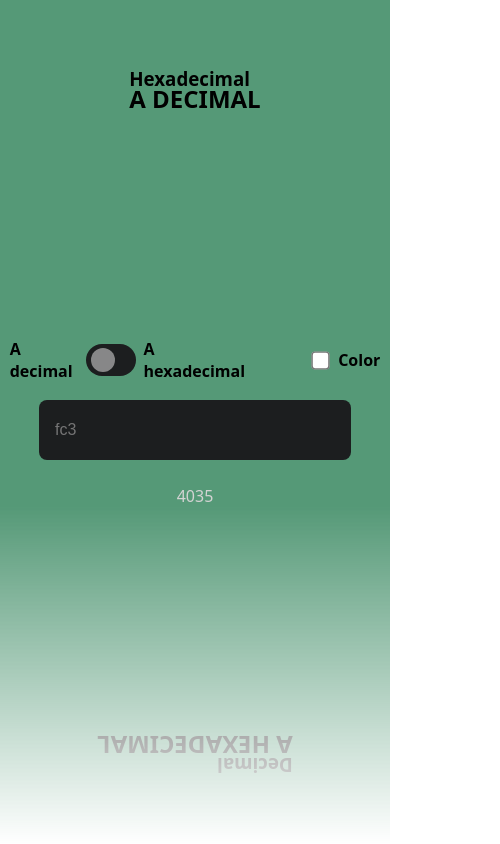
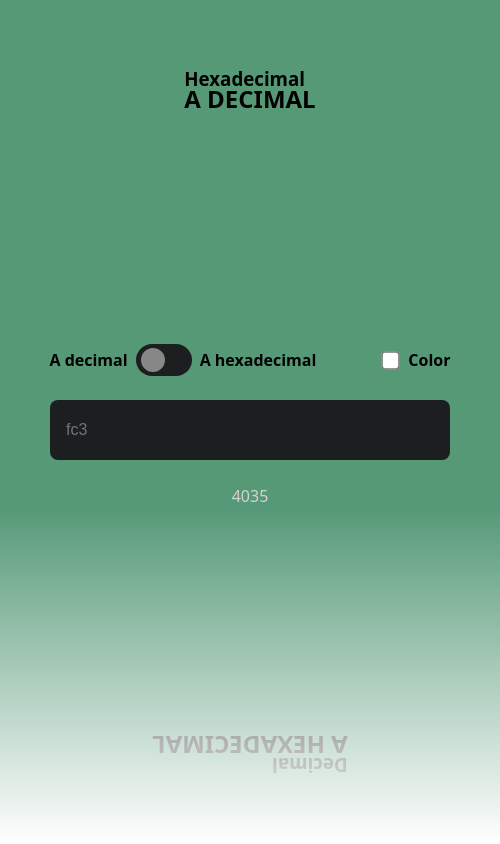
Before and after one commit to Ubiufboeuf/conversor-hexadecimal-decimal, a website built with Vite: page index.html in a window 390 px wide. Shown: the whole page, 500 px wide, since content can reach past the window. Built offline with nearby package versions, Linux system fonts and the light colour scheme.

Commit message:
Mejora en experiencia responsive

```diff
--- a/index.css
+++ b/index.css
@@ -5,13 +5,24 @@
 
 *, *::before, *::after { box-sizing: border-box; }
 
+html {
+  height: fit-content;
+  width: fit-content;
+}
+
 body {
   height: 100vh;
   width: 100vw;
+  min-width: 500px;
+  min-height: 385px;
   margin: 0 auto;
   display: flex;
   flex-direction: column;
+  overflow: auto;
 }
+
+& * { user-select: none; }
+#input, #result { user-select: initial; }
 
 #title {
   min-height: 160px;
@@ -26,6 +37,7 @@ body {
   #gradient {
     position: absolute;
     height: 100vh;
+    min-height: 385px;
     width: 100%;
     top: 0;
     display: flex;
@@ -79,6 +91,7 @@ main {
     height: 48px;
     width: 600px;
     max-width: 80%;
+    min-width: 500px;
     display: flex;
     justify-content: center;
     align-items: center;
```
